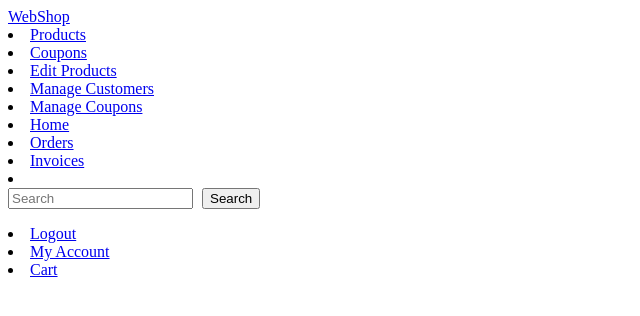
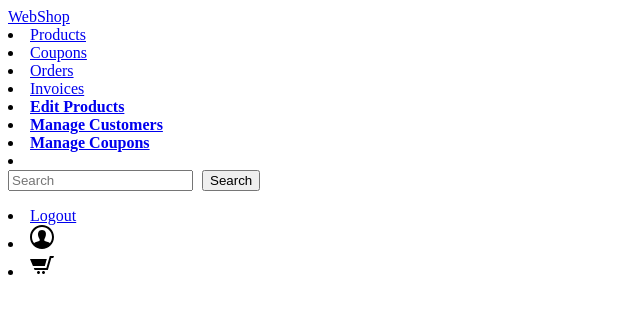
Before and after one commit to faetschi/Webstore_Shirtshack, a PHP site: page /navbar.php in a window 1280 px wide. Shown: the top 316 px of the page, without its empty margins (0-640 px from the left). Run offline with PHP 8.4, Linux system fonts and the light colour scheme; the visitor is signed in with stand-in values (Sample User, id 1).

Commit message:
commented out dbaccess, slightly changed navbar

```diff
--- a/Frontend/sites/account.html
+++ b/Frontend/sites/account.html
@@ -84,7 +84,7 @@
                         $('#payment').val(response.payment);
                     }
                 },
-                error: function (jqXHR, textStatus, errorThrown) {
+                error: function (textStatus, errorThrown) {
                     console.error('Error loading user data.', textStatus, errorThrown);
                     alert('Error loading user data. Please try again.');
                 }
@@ -121,7 +121,7 @@
                     console.log(response);
                     alert('User data saved successfully!');
                 },
-                error: function (jqXHR, textStatus, errorThrown) {
+                error: function (textStatus, errorThrown) {
                     console.error('Error saving user data.', textStatus, errorThrown);
                     alert('Error saving user data. Please try again.');
                 }
--- a/Frontend/sites/navbar.php
+++ b/Frontend/sites/navbar.php
@@ -14,28 +14,23 @@
             </li>
         <!-- user is logged in -->
           <?php if (isset($_SESSION["username"]) || isset($_COOKIE["username"])): ?>
-
-
-            <?php if (isset($_SESSION["isAdmin"]) && $_SESSION["isAdmin"]): ?>
-              <li class="nav-item admin-only">
-                <a class="nav-link" href="editproducts.html">Edit Products</a>
-              </li>
-              <li class="nav-item admin-only">
-                <a class="nav-link" href="editcustomers.html">Manage Customers</a>
-              </li>
-              <li class="nav-item admin-only">
-                <a class="nav-link" href="editcoupons.html">Manage Coupons</a>
-              </li>
-            <?php endif; ?>
-            <li class="nav-item">
-              <a class="nav-link" href="home.html">Home</a>
-            </li>
             <li class="nav-item">
               <a class="nav-link" href="orders.html">Orders</a>
             </li>
             <li class="nav-item">
               <a class="nav-link" href="invoices.html">Invoices</a>
             </li>
+            <?php if (isset($_SESSION["isAdmin"]) && $_SESSION["isAdmin"]): ?>
+              <li class="nav-item admin-only">
+                <a class="nav-link" href="editproducts.html"><b>Edit Products</b></a>
+              </li>
+              <li class="nav-item admin-only">
+                <a class="nav-link" href="editcustomers.html"><b>Manage Customers</b></a>
+              </li>
+              <li class="nav-item admin-only">
+                <a class="nav-link" href="editcoupons.html"><b>Manage Coupons</b></a>
+              </li>
+            <?php endif; ?>
           <?php endif; ?>
           </div>
     <!-- right side navbar -->
@@ -46,21 +41,8 @@
                     <button class="btn btn-outline-success btn-sm my-2 my-sm-0" type="submit" style="margin-left: 5px;">Search</button>
                 </form>
             </li>
-        <!-- user is logged in -->
-          <?php if (isset($_SESSION["username"]) || isset($_COOKIE["username"])): ?>
-            <li class="nav-item">
-            <a class="nav-link" href="#" onclick="event.preventDefault(); logout();">Logout</a>
-            </li>
-            <li class="nav-item">
-                <a class="nav-link" href="account.html">My Account</a>
-            </li>
-          <?php endif; ?>
-        <!-- always available -->
-          <li class="nav-item">
-                <a class="nav-link" href="#">Cart</a>
-          </li>
         <!-- user is not logged in -->
-          <?php if (!isset($_SESSION["username"]) && !isset($_COOKIE["username"])): ?>
+        <?php if (!isset($_SESSION["username"]) && !isset($_COOKIE["username"])): ?>
             <li class="nav-item">
                 <a class="nav-link" href="login.html">Login</a>
             </li>
@@ -68,6 +50,23 @@
                 <a class="nav-link" href="register.html">Register</a>
             </li>
           <?php endif; ?>
+        <!-- user is logged in -->
+          <?php if (isset($_SESSION["username"]) || isset($_COOKIE["username"])): ?>
+            <li class="nav-item">
+            <a class="nav-link" href="#" onclick="event.preventDefault(); logout();">Logout</a>
+            </li>
+            <li class="nav-item">
+              <a class="nav-link" href="account.html">
+                <svg xmlns="http://www.w3.org/2000/svg" width="24" height="24" viewBox="0 0 24 24"><path d="M12 0c-6.627 0-12 5.373-12 12s5.373 12 12 12 12-5.373 12-12-5.373-12-12-12zm7.753 18.305c-.261-.586-.789-.991-1.871-1.241-2.293-.529-4.428-.993-3.393-2.945 3.145-5.942.833-9.119-2.489-9.119-3.388 0-5.644 3.299-2.489 9.119 1.066 1.964-1.148 2.427-3.393 2.945-1.084.25-1.608.658-1.867 1.246-1.405-1.723-2.251-3.919-2.251-6.31 0-5.514 4.486-10 10-10s10 4.486 10 10c0 2.389-.845 4.583-2.247 6.305z"/></svg>
+              </a>
+            </li>
+          <?php endif; ?>
+        <!-- always available -->
+          <li class="nav-item">
+              <a class="nav-link" href="bag.html">
+              <svg xmlns="http://www.w3.org/2000/svg" width="24" height="24" viewBox="0 0 24 24"><path d="M10 19.5c0 .829-.672 1.5-1.5 1.5s-1.5-.671-1.5-1.5c0-.828.672-1.5 1.5-1.5s1.5.672 1.5 1.5zm3.5-1.5c-.828 0-1.5.671-1.5 1.5s.672 1.5 1.5 1.5 1.5-.671 1.5-1.5c0-.828-.672-1.5-1.5-1.5zm1.336-5l1.977-7h-16.813l2.938 7h11.898zm4.969-10l-3.432 12h-12.597l.839 2h13.239l3.474-12h1.929l.743-2h-4.195z"/></svg>
+              </a>
+          </li>
           </div>
       </div>
   </div>
--- a/backend/logic/dbaccess.php
+++ b/backend/logic/dbaccess.php
@@ -1,4 +1,5 @@
 <?php
+/*
 $servername = "localhost";
 $username = "admin";
 $password = "admin";
@@ -9,4 +10,5 @@ $conn = new mysqli($servername, $username, $password, $dbname);
 if ($conn->connect_error) {
     die("Connection failed: " . $conn->connect_error);
 }
+*/
 ?>
```
